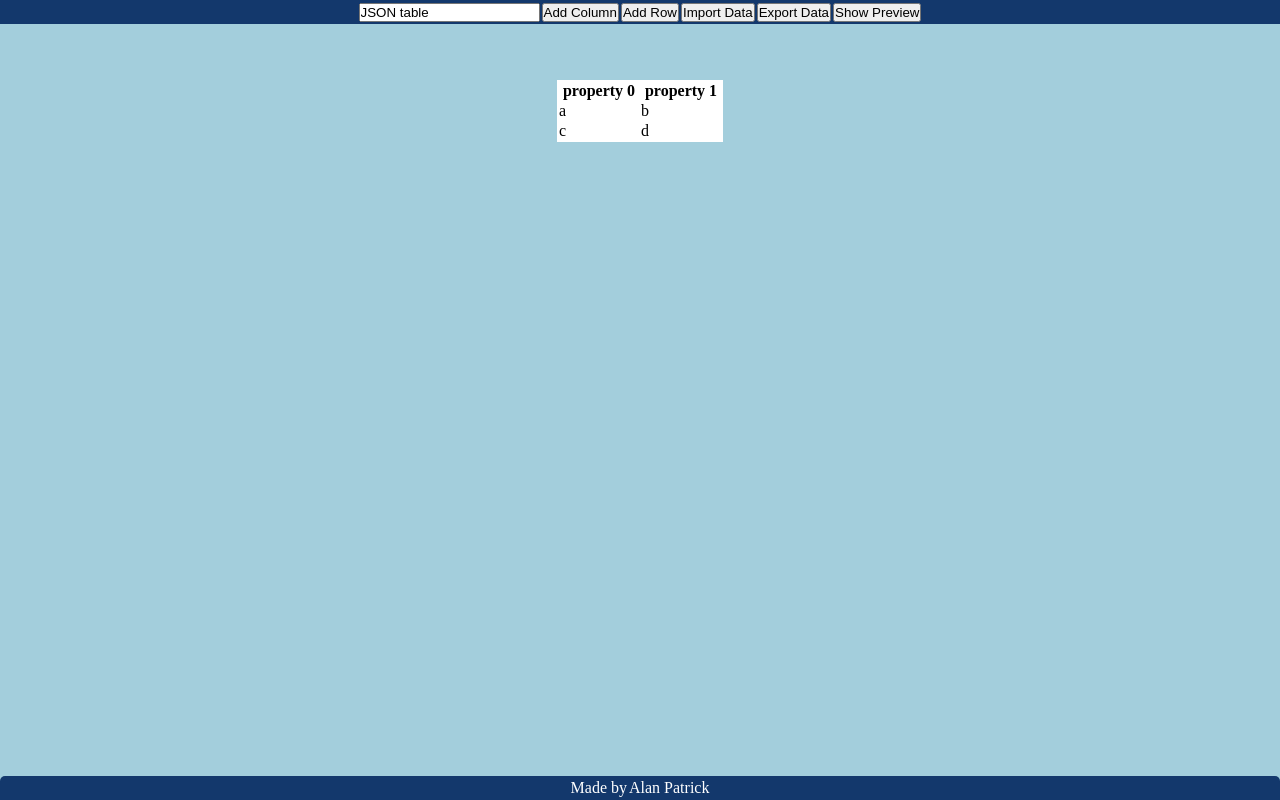
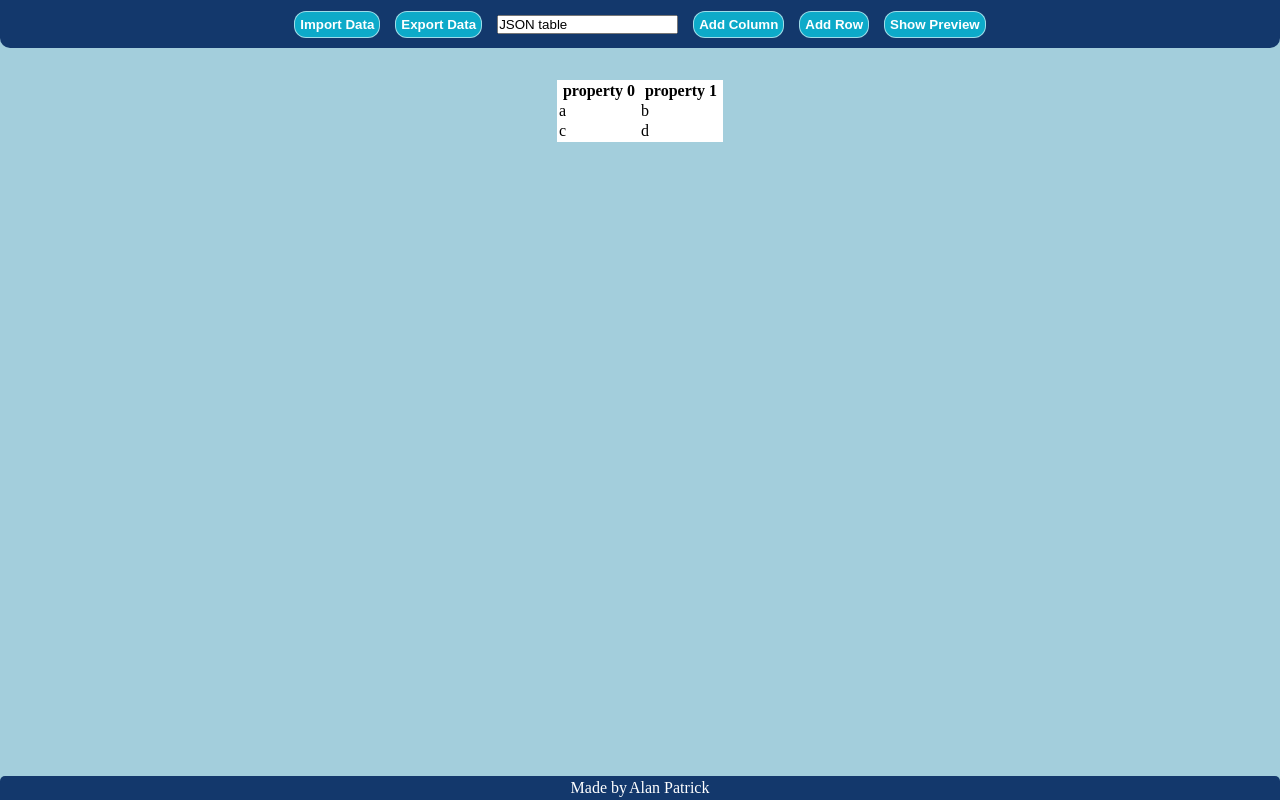
Before and after one commit to al-ptk/nosql-table, a React (Create React App) app: page / in a window 1280 px wide. Built offline with nearby package versions, Linux system fonts and the light colour scheme.

Commit message:
Set styling to bar and buttons

```diff
--- a/src/ActionBar/ActioBar.styled.js
+++ b/src/ActionBar/ActioBar.styled.js
@@ -4,18 +4,25 @@ export const StyledActionBar = styled.header`
   position: fixed;
   top: 0;
   width: 100vw;
-  height: 1.5em;
+  height: 3em;
 
   display: flex;
   justify-content: center;
   align-items: center;
-  gap: 2px;
+  gap: 15px;
 
   background-color: hsl(215, 70%, 25%);
   color: white;
+  border-radius: 0 0 10px 10px;
 
-  a {
+  button {
+    padding: 5px;
+
+    background-color: hsl(190, 88%, 42%);
+    border: 1px solid rgba(255, 255, 255, 0.6);
+    border-radius: 12px;
+
     color: white;
-    text-decoration: none;
+    font-weight: bold;
   }
 `;
--- a/src/ActionBar/ActionBar.js
+++ b/src/ActionBar/ActionBar.js
@@ -40,13 +40,13 @@ export function ActionBar({
 
   return (
     <StyledActionBar>
-      <input value={title} onInput={(e) => setTitle(e.target.value)} />
-      <button onClick={addColumn}>Add Column</button>
-      <button onClick={addRow}>Add Row</button>
       <ImportDataButton
         {...{ setTableData, setHeadingOrder, setRowNumber, setTitle }}
       />
       <ExportDataButton {...{ tableData, headingOrder, rowNumber, title }} />
+      <input value={title} onInput={(e) => setTitle(e.target.value)} />
+      <button onClick={addColumn}>Add Column</button>
+      <button onClick={addRow}>Add Row</button>
       <button onClick={togglePreview}>Show Preview</button>
     </StyledActionBar>
   );
```
